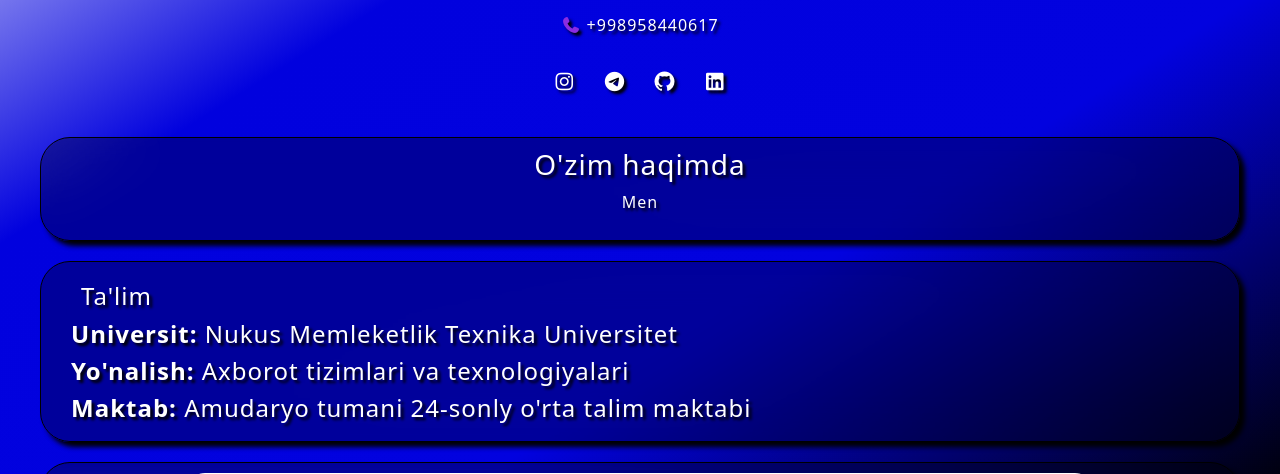
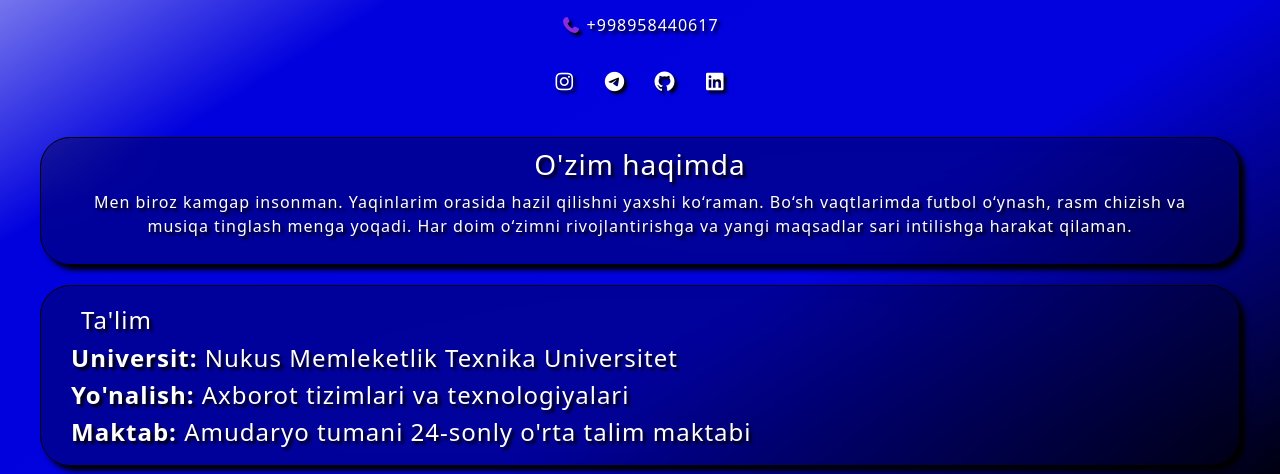
Before and after one commit to qodirboyev/Demir_portfolio, a Django app: page /about/about_me/ in a window 1280 px wide. Shown: the part 289-763 px from the top of the page. Run offline with Django 5.2, Linux system fonts and the light colour scheme; the visitor is signed in with stand-in values (Sample User, id 1); data that the repository does not hold is empty; some libraries are stand-ins or nearby versions.

Commit message:
RWD o'xshamadi

```diff
--- a/templates/about_resume_app/about.html
+++ b/templates/about_resume_app/about.html
@@ -65,7 +65,12 @@
 
     <section class="about_me">
         <h3 class="matn_h4">O'zim haqimda</h3>
-        <p class="matn_h4">Men</p>
+        <p class="matn_h4">Men biroz kamgap insonman.
+            Yaqinlarim orasida hazil qilishni yaxshi ko‘raman.
+            Bo‘sh vaqtlarimda futbol o‘ynash, rasm chizish va
+            musiqa tinglash menga yoqadi. Har doim o‘zimni
+            rivojlantirishga va yangi maqsadlar sari intilishga harakat qilaman.
+        </p>
     </section>
 
     <section class="talim">
--- a/templates/home_app/home.html
+++ b/templates/home_app/home.html
@@ -9,9 +9,9 @@
         <!-- meta teglar -->
         <meta charset="UTF-8">
         <meta name="viewport" content="width=device-width">
-          <meta name="description" content="Demirning portfolio sayti.">
-          <meta name="keywords" content="Demir, portfolio, Python, Django, Logo, projects, web development">
-          <meta name="author" content="Qodirboyev Demir">
+        <meta name="description" content="Demirning portfolio sayti.">
+        <meta name="keywords" content="Demir, portfolio, Python, Django, Logo, projects, web development">
+        <meta name="author" content="Qodirboyev Demir">
 
         <!-- tashqi linklar -->
         <link href="https://cdn.jsdelivr.net/npm/bootstrap@5.0.2/dist/css/bootstrap.min.css" rel="stylesheet" integrity="sha384-EVSTQN3/azprG1Anm3QDgpJLIm9Nao0Yz1ztcQTwFspd3yD65VohhpuuCOmLASjC" crossorigin="anonymous">
--- a/templates/registration/login.html
+++ b/templates/registration/login.html
@@ -8,7 +8,7 @@
         <link rel="icon" href="{% static 'foto/site_logo.jpg' %}">
         <!-- meta teglar -->
         <meta charset="UTF-8">
-        <meta name="viewport" content="width=device-width">
+        <meta name="viewport" content="width=device-width, initial-scale=1.0">
 
         <!-- tashqi linklar -->
         <link rel="preconnect" href="https://fonts.googleapis.com">
```
